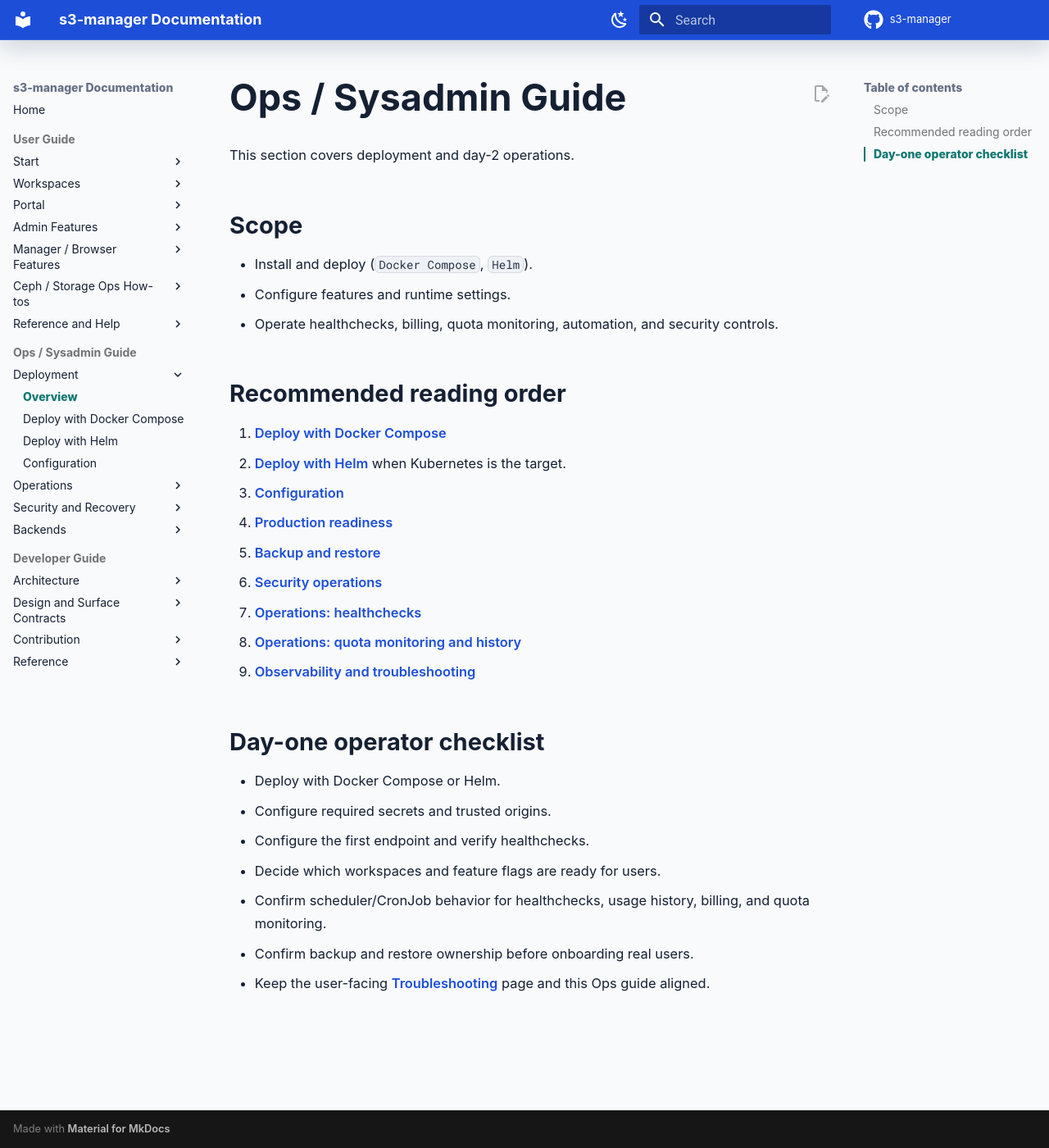
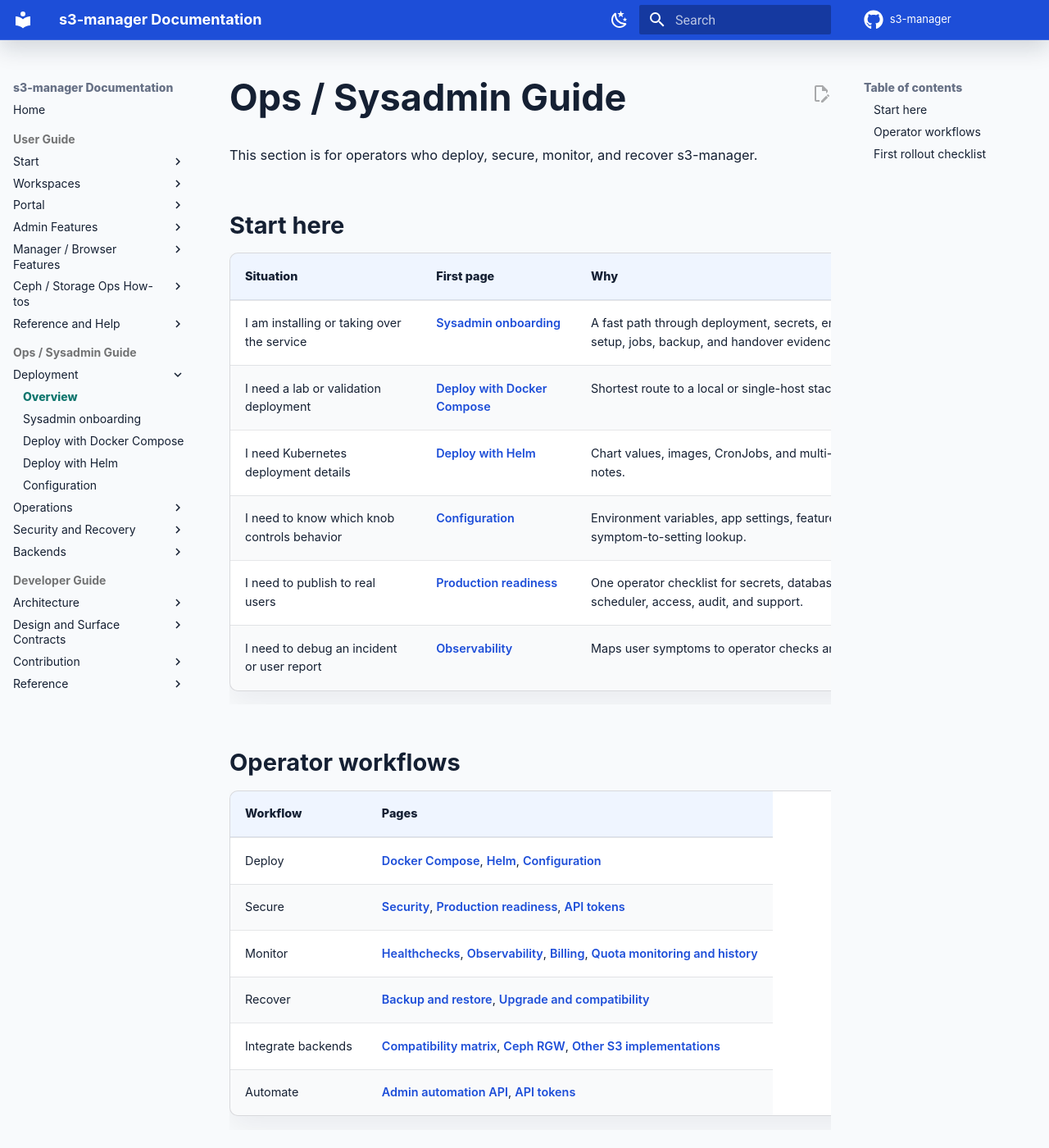
Before and after one commit to ksperis/s3-manager, an MkDocs documentation site: the page built from doc/docs/ops/index.md, in a window 1280 px wide and 1400 px high. Shown: the whole window at 82% size. Built offline with MkDocs 1.6.1 and Material for MkDocs 9.7.7, drawn with Linux system fonts in a browser that asks for light colours; comment, search, counter and statistics services are not loaded; some of the changed text lies outside the part shown.

Commit message:
docs(ops): improve sysadmin onboarding
Why:
Help system and storage administrators reach deployment, configuration, readiness, and troubleshooting information faster during onboarding and day-2 operations.

What:
- Add a sysadmin onboarding routing page with a first-30-minutes path, triage map, and operator evidence checklist.
- Rework the Ops landing, documentation home, configuration, and production readiness pages around quick lookup and rollout gates.
- Register the new onboarding page in the published MkDocs navigation.

Validation:
- rtk git diff --check -- doc
- rtk npm --prefix frontend run docs:screenshots:check
- rtk python3 -m mkdocs build --strict --config-file doc/mkdocs.yml --site-dir /private/tmp/s3-manager-docs-sysadmin-audit
- Playwright mobile render smoke on the generated Sysadmin onboarding page at 390x900

```diff
--- a/doc/docs/ops/index.md
+++ b/doc/docs/ops/index.md
@@ -1,31 +1,37 @@
 # Ops / Sysadmin Guide
 
-This section covers deployment and day-2 operations.
+This section is for operators who deploy, secure, monitor, and recover
+s3-manager.
 
-## Scope
+## Start here
 
-- Install and deploy (`Docker Compose`, `Helm`).
-- Configure features and runtime settings.
-- Operate healthchecks, billing, quota monitoring, automation, and security controls.
+| Situation | First page | Why |
+|---|---|---|
+| I am installing or taking over the service | [Sysadmin onboarding](sysadmin-onboarding.md) | A fast path through deployment, secrets, endpoint setup, jobs, backup, and handover evidence. |
+| I need a lab or validation deployment | [Deploy with Docker Compose](deploy-docker-compose.md) | Shortest route to a local or single-host stack. |
+| I need Kubernetes deployment details | [Deploy with Helm](deploy-helm.md) | Chart values, images, CronJobs, and multi-replica notes. |
+| I need to know which knob controls behavior | [Configuration](configuration.md) | Environment variables, app settings, feature locks, and symptom-to-setting lookup. |
+| I need to publish to real users | [Production readiness](production-readiness.md) | One operator checklist for secrets, database, scheduler, access, audit, and support. |
+| I need to debug an incident or user report | [Observability](operations-observability.md) | Maps user symptoms to operator checks and evidence. |
 
-## Recommended reading order
+## Operator workflows
 
-1. [Deploy with Docker Compose](deploy-docker-compose.md)
-2. [Deploy with Helm](deploy-helm.md) when Kubernetes is the target.
-3. [Configuration](configuration.md)
-4. [Production readiness](production-readiness.md)
-5. [Backup and restore](backup-restore.md)
-6. [Security operations](operations-security.md)
-7. [Operations: healthchecks](operations-healthchecks.md)
-8. [Operations: quota monitoring and history](operations-quota-monitoring.md)
-9. [Observability and troubleshooting](operations-observability.md)
+| Workflow | Pages |
+|---|---|
+| Deploy | [Docker Compose](deploy-docker-compose.md), [Helm](deploy-helm.md), [Configuration](configuration.md) |
+| Secure | [Security](operations-security.md), [Production readiness](production-readiness.md), [API tokens](operations-api-tokens.md) |
+| Monitor | [Healthchecks](operations-healthchecks.md), [Observability](operations-observability.md), [Billing](operations-billing.md), [Quota monitoring and history](operations-quota-monitoring.md) |
+| Recover | [Backup and restore](backup-restore.md), [Upgrade and compatibility](operations-upgrade-compatibility.md) |
+| Integrate backends | [Compatibility matrix](backends-compatibility.md), [Ceph RGW](backends-ceph-rgw.md), [Other S3 implementations](backends-others.md) |
+| Automate | [Admin automation API](operations-admin-automation.md), [API tokens](operations-api-tokens.md) |
 
-## Day-one operator checklist
+## First rollout checklist
 
-- Deploy with Docker Compose or Helm.
-- Configure required secrets and trusted origins.
-- Configure the first endpoint and verify healthchecks.
-- Decide which workspaces and feature flags are ready for users.
-- Confirm scheduler/CronJob behavior for healthchecks, usage history, billing, and quota monitoring.
-- Confirm backup and restore ownership before onboarding real users.
-- Keep the user-facing [Troubleshooting](../user/troubleshooting.md) page and this Ops guide aligned.
+1. Choose the deployment mode and image tag policy.
+2. Configure non-default secrets, CORS, TLS, database persistence, and `INTERNAL_CRON_TOKEN`.
+3. Configure the first endpoint and verify its healthcheck result.
+4. Decide which workspaces and feature flags are ready for the first users.
+5. Confirm scheduler or CronJob behavior for healthchecks, usage history, billing, and quota monitoring.
+6. Confirm backup, restore, and credential encryption key ownership.
+7. Run the [Storage Admin Runbook](../user/admin-runbook-storage-admin.md) before announcing the workspace.
+8. Keep [User troubleshooting](../user/troubleshooting.md) and [Observability](operations-observability.md) ready for support handover.
--- a/doc/mkdocs.yml
+++ b/doc/mkdocs.yml
@@ -118,6 +118,7 @@ nav:
   - Ops / Sysadmin Guide:
       - Deployment:
           - Overview: ops/index.md
+          - Sysadmin onboarding: ops/sysadmin-onboarding.md
           - Deploy with Docker Compose: ops/deploy-docker-compose.md
           - Deploy with Helm: ops/deploy-helm.md
           - Configuration: ops/configuration.md
```
Also changed, not shown: doc/docs/index.md (+3 -2 lines), doc/docs/ops/configuration.md (+25 -0 lines), doc/docs/ops/production-readiness.md (+25 -0 lines), doc/docs/ops/sysadmin-onboarding.md (added, +87 -0 lines).
